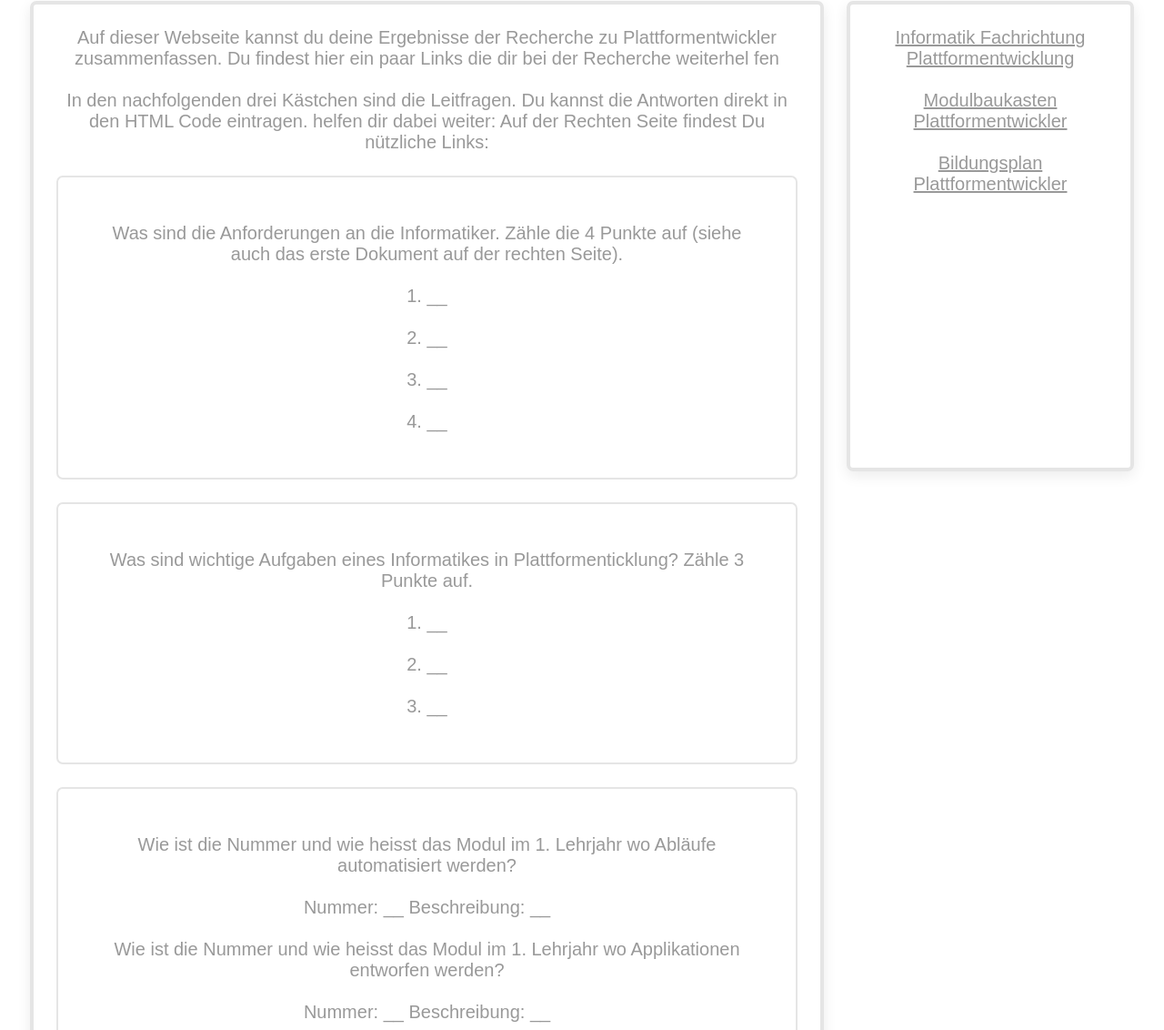
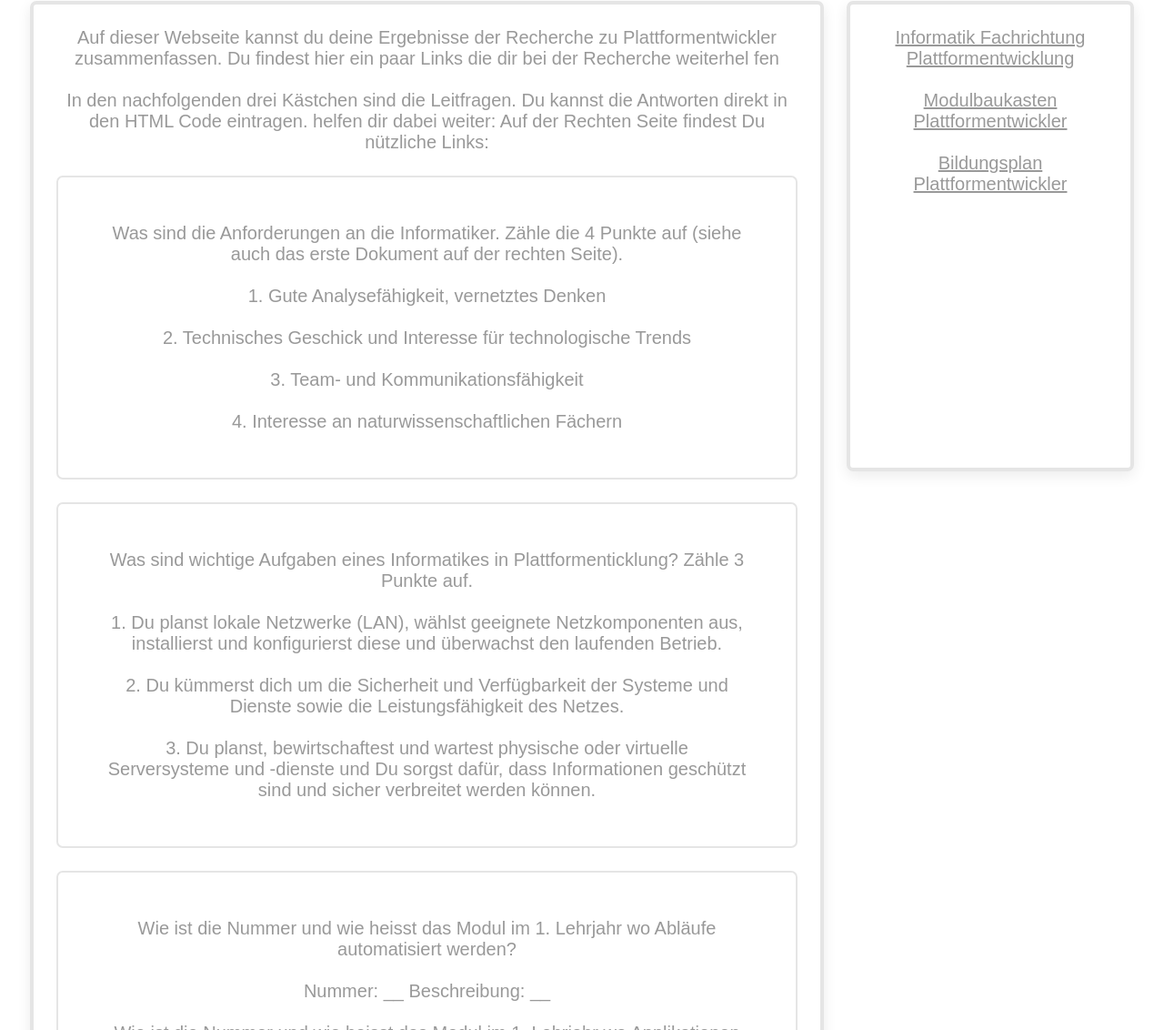
Before and after one commit to Kindalpaca/Kindalpaca.github.io, a plain HTML site: page index.html in a window 1280 px wide. Shown: the part 138-1270 px from the top of the page at 91% size. Drawn offline with Linux system fonts and the light colour scheme.

Commit message:
Update index.html

```diff
--- a/index.html
+++ b/index.html
@@ -31,23 +31,23 @@
     <header>
      Was sind die Anforderungen an die Informatiker. Zähle die 4 Punkte auf (siehe auch das erste Dokument auf der rechten Seite).
      <br></br>
-     1.  __
+     1.  Gute Analysefähigkeit, vernetztes Denken
      <br></br>
-     2.  __
+     2. Technisches Geschick und Interesse für technologische Trends
      <br></br>
-     3.  __
+     3.  Team- und Kommunikationsfähigkeit
      <br></br>
-     4.  __
+     4.  Interesse an naturwissenschaftlichen Fächern
      </header>
 
     <article>
     Was sind wichtige Aufgaben eines Informatikes in Plattformenticklung? Zähle 3 Punkte auf.
     <br></br>
-    1.  __
+    1.  Du planst lokale Netzwerke (LAN), wählst geeignete Netzkomponenten aus, installierst und konfigurierst diese und überwachst den laufenden Betrieb.
     <br></br>
-    2.  __
+    2.  Du kümmerst dich um die Sicherheit und Verfügbarkeit der Systeme und Dienste sowie die Leistungsfähigkeit des Netzes.
     <br></br>
-    3.  __
+    3.  Du planst, bewirtschaftest und wartest physische oder virtuelle Serversysteme und -dienste und Du sorgst dafür, dass Informationen geschützt sind und sicher verbreitet werden können.
     </article>
 
      <footer>
```
